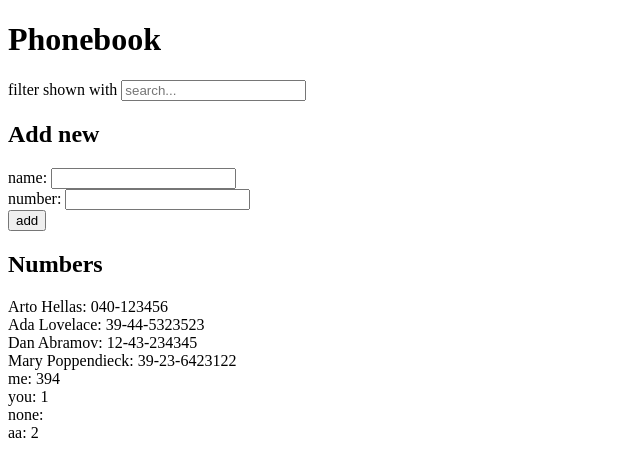
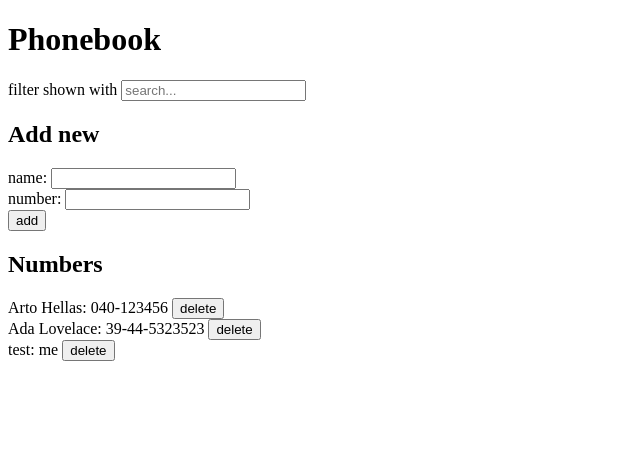
Before and after one commit to AndiSwiss/fullstackopen-2022, a React (Create React App) app in the folder part2/phonebook/: page / in a window 1280 px wide. Shown: the top 476 px of the page, without its empty margins (0-640 px from the left). Built offline with nearby package versions, Linux system fonts and the light colour scheme; data requests are answered from the project's data file.

Commit message:
FEATURE: exercises 2.17 finished

```diff
--- a/part2/phonebook/db.json
+++ b/part2/phonebook/db.json
@@ -11,34 +11,9 @@
       "id": 2
     },
     {
-      "name": "Dan Abramov",
-      "number": "12-43-234345",
-      "id": 3
-    },
-    {
-      "name": "Mary Poppendieck",
-      "number": "39-23-6423122",
+      "name": "test",
+      "number": "me",
       "id": 4
-    },
-    {
-      "name": "me",
-      "number": "394",
-      "id": 5
-    },
-    {
-      "name": "you",
-      "number": "1",
-      "id": 6
-    },
-    {
-      "name": "none",
-      "number": "",
-      "id": 7
-    },
-    {
-      "name": "aa",
-      "number": "2",
-      "id": 8
     }
   ]
 }
--- a/part2/phonebook/src/App.js
+++ b/part2/phonebook/src/App.js
@@ -1,4 +1,4 @@
-import {useState, useEffect} from "react";
+import {useEffect, useState} from "react";
 import Filter from "./components/Filter";
 import PersonForm from "./components/PersonForm";
 import Persons from "./components/Persons";
@@ -10,11 +10,18 @@ const App = () => {
   const [newNumber, setNewNumber] = useState('')
   const [filter, setFilter] = useState('')
 
+  /**
+   * Called by addPerson
+   */
+  const modifyPerson = () => {
+    alert(`${newName} is already added to the phonebook`)
+  }
+
   const addPerson = (event) => {
     event.preventDefault()
     // check if name is not already in the phonebook
     if (persons.find(person => person.name === newName)) {
-      alert(`${newName} is already added to the phonebook`)
+      modifyPerson()
     } else {
       const personObject = {
         name: newName,
@@ -28,6 +35,17 @@ const App = () => {
           setNewNumber('')
         })
     }
+  }
+
+  /**
+   * Note the signature:  = (id) => () => {..}
+   * That means, that you can call deletePerson(person.id) => and then, () => {..} is returned
+   */
+  const deletePerson = (id) => () => {
+    personService
+      .remove(id)
+      .then(() => setPersons(persons.filter(person => person.id !== id)))
+    // Note: .filter returns a new object => is immutable
   }
 
   const filteredPersons = filter
@@ -62,7 +80,7 @@ const App = () => {
       handleNumberChange={handleNumberChange}
     />
     <h2>Numbers</h2>
-    <Persons persons={filteredPersons}/>
+    <Persons persons={filteredPersons} deletePersonHandler={deletePerson}/>
   </>)
 }
 
--- a/part2/phonebook/src/components/Person.js
+++ b/part2/phonebook/src/components/Person.js
@@ -1,4 +1,6 @@
 
-const Person = ({person}) => <div>{person.name}: {person.number}</div>
+const Person = ({person, deletePersonHandler}) => (<div>
+  {person.name}: {person.number} <button onClick={deletePersonHandler}>delete</button>
+</div>)
 
 export default Person
--- a/part2/phonebook/src/components/Persons.js
+++ b/part2/phonebook/src/components/Persons.js
@@ -1,5 +1,11 @@
 import Person from "./Person";
 
-const Persons = ({persons}) => persons.map(person => <Person key={person.name} person={person}/>)
+const Persons = ({persons, deletePersonHandler}) => persons.map(person =>
+  (<Person
+    key={person.name}
+    person={person}
+    deletePersonHandler={deletePersonHandler(person.id)}
+  />)
+)
 
 export default Persons
--- a/part2/phonebook/src/services/personService.js
+++ b/part2/phonebook/src/services/personService.js
@@ -15,7 +15,11 @@ const update = (id, newObject) => axios
   .put(`${baseUrl}/${id}`, newObject)
   .then(response => response.data)
 
+const remove = (id) => axios
+  .delete(`${baseUrl}/${id}`)
+  // .then(response => response.data)
 
-const personService = {getAll, create, update}
+
+const personService = {getAll, create, update, remove}
 
 export default personService
```
